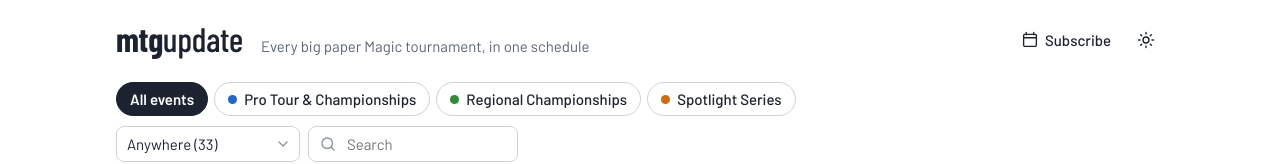
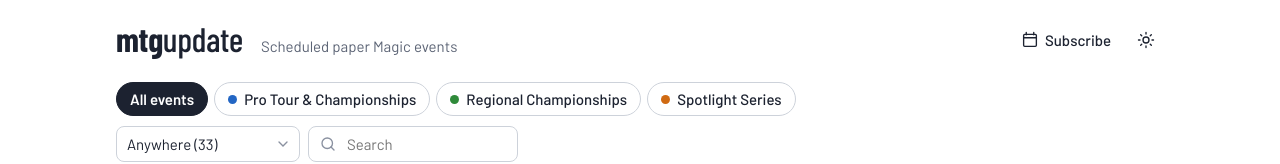
Before and after one commit to richardneal/mtgupdate, a website with bundled scripts: page index.html in a window 1280 px wide. Shown: the top 164 px of the page. Built offline with nearby package versions, Linux system fonts and the light colour scheme.

Commit message:
Plainer header tagline
Co-Authored-By: Claude Opus 5.5 <noreply@anthropic.com>

```diff
--- a/index.html
+++ b/index.html
@@ -35,7 +35,7 @@
   <header class="top">
     <div class="wrap top-inner">
       <a class="brand" href="./" aria-label="mtgupdate home"><b>mtg</b>update</a>
-      <p class="tagline">Every big paper Magic tournament, in one schedule</p>
+      <p class="tagline">Scheduled paper Magic events</p>
       <nav class="top-actions" aria-label="Site">
         <a class="btn ghost" id="subscribe" href="webcal://mtgupdate.com/calendar.ics" title="Subscribe to every event in your calendar app">
           <svg aria-hidden="true" viewBox="0 0 24 24"><path d="M7 2v3M17 2v3M3.5 9h17M5 4.5h14A1.5 1.5 0 0 1 20.5 6v13A1.5 1.5 0 0 1 19 20.5H5A1.5 1.5 0 0 1 3.5 19V6A1.5 1.5 0 0 1 5 4.5Z"/></svg>
```
